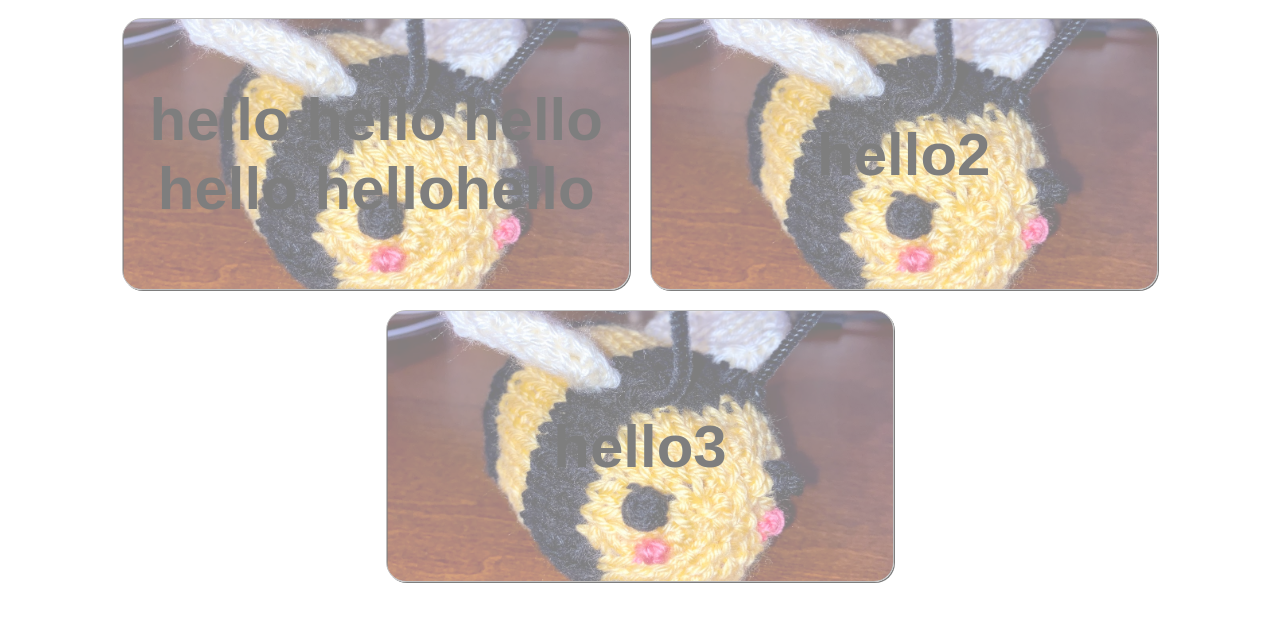
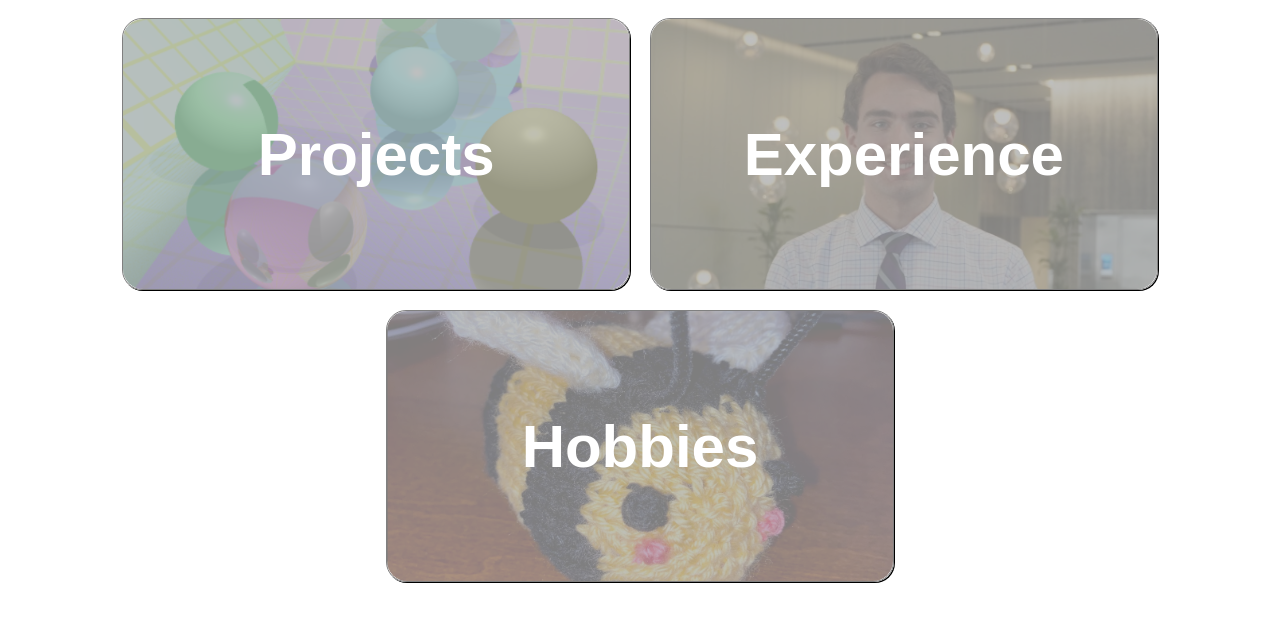
Before and after one commit to bfiskers/bfisk-portfolio, a Vue app: page / in a window 1280 px wide. Shown: the top 622 px of the page. Built offline with nearby package versions, Linux system fonts and the light colour scheme.

Commit message:
Section buttons working

```diff
--- /dev/null
+++ b/src/components/Experience.vue
@@ -0,0 +1,11 @@
+<script>
+</script>
+
+<template>
+  <div>
+    experience
+  </div>
+</template>
+
+<style scoped>
+</style>
--- /dev/null
+++ b/src/components/Hobbies.vue
@@ -0,0 +1,11 @@
+<script>
+</script>
+
+<template>
+  <div>
+    hobbies
+  </div>
+</template>
+
+<style scoped>
+</style>
--- a/src/components/Home.vue
+++ b/src/components/Home.vue
@@ -8,9 +8,9 @@ export default {
 
 <template>
   <div id="sectionsContainer">
-    <SectionButton name="hello hello hello hello hellohello"/>
-    <SectionButton name="hello2"/>
-    <SectionButton name="hello3"/>
+    <SectionButton name="Projects" image='src/assets/images/sphereroom.png' path="/projects"/>
+    <SectionButton name="Experience" image='src/assets/images/ProfessionalPic.jpg' path="/experience"/>
+    <SectionButton name="Hobbies" image='src/assets/images/bee.png' path="/hobbies"/>
   </div>
 </template>
 
--- a/src/components/SectionButton.vue
+++ b/src/components/SectionButton.vue
@@ -1,19 +1,28 @@
 <script>
+import { VueElement, nextTick } from 'vue';
+import { RouterLink } from 'vue-router';
+
 export default {
     props: {
-    name: String
-  }
+        name: String,
+        image: String,
+        path: String
+    },
+    components: { RouterLink }
 }
 </script>
 
 <template>
-  <div class="sectionButton">
-    <text class="buttonText">{{ name }}</text>
-  </div>
+
+    <RouterLink :to="path" class="sectionButton" :style="'--bg-image: url(\'' + image + '\');'">
+    <text class="buttonText" a = "bbbb">{{ name }}</text>
+    </RouterLink>
+
 </template>
 
 <style scoped>
 .sectionButton {
+  all: unset;
   font-size: 60px;
   border: grey 1px solid;
   border-radius: 20px;
@@ -27,15 +36,34 @@ export default {
   text-align: center;
   justify-content: center;
   align-items: center;
-    background-image: url('../assets/images/bee.png');
-    background-size: cover;
   min-height: 150px;
-    background-position: center center;
-    opacity: 0.5;
+  position: relative;
   font-weight: bold;
+  cursor: pointer;
 }
 
-.sectionButton:hover {
+.sectionButton::before {
+  background-image: var(--bg-image);
+  background-size: cover;
+  background-position: center center;
+  filter: brightness(50%);
+  opacity: 0.5;
+  position: absolute;
+  top: 0;
+  left: 0;
+  right: 0;
+  bottom: 0;
+  content: "";
+  border-radius: 20px;
+}
+
+.sectionButton:hover::before {
   opacity: 1;
+  filter: brightness(70%);
+}
+
+.buttonText {
+  color: white;
+  z-index: 1;
 }
 </style>
--- a/src/router/index.js
+++ b/src/router/index.js
@@ -16,6 +16,16 @@ const router = createRouter({
       // this generates a separate chunk (About.[hash].js) for this route
       // which is lazy-loaded when the route is visited.
       component: () => import('../components/Projects.vue')
+    },
+    {
+      path: '/experience',
+      name: 'experience',
+      component: () => import('../components/Experience.vue')
+    },
+    {
+      path: '/hobbies',
+      name: 'hobbies',
+      component: () => import('../components/Hobbies.vue')
     }
   ]
 })
```
Also changed, not shown: src/assets/images/ProfessionalPic.JPG (added), src/assets/images/sphereroom.png (added). Lines whose indentation alone changed are shown as unchanged.
